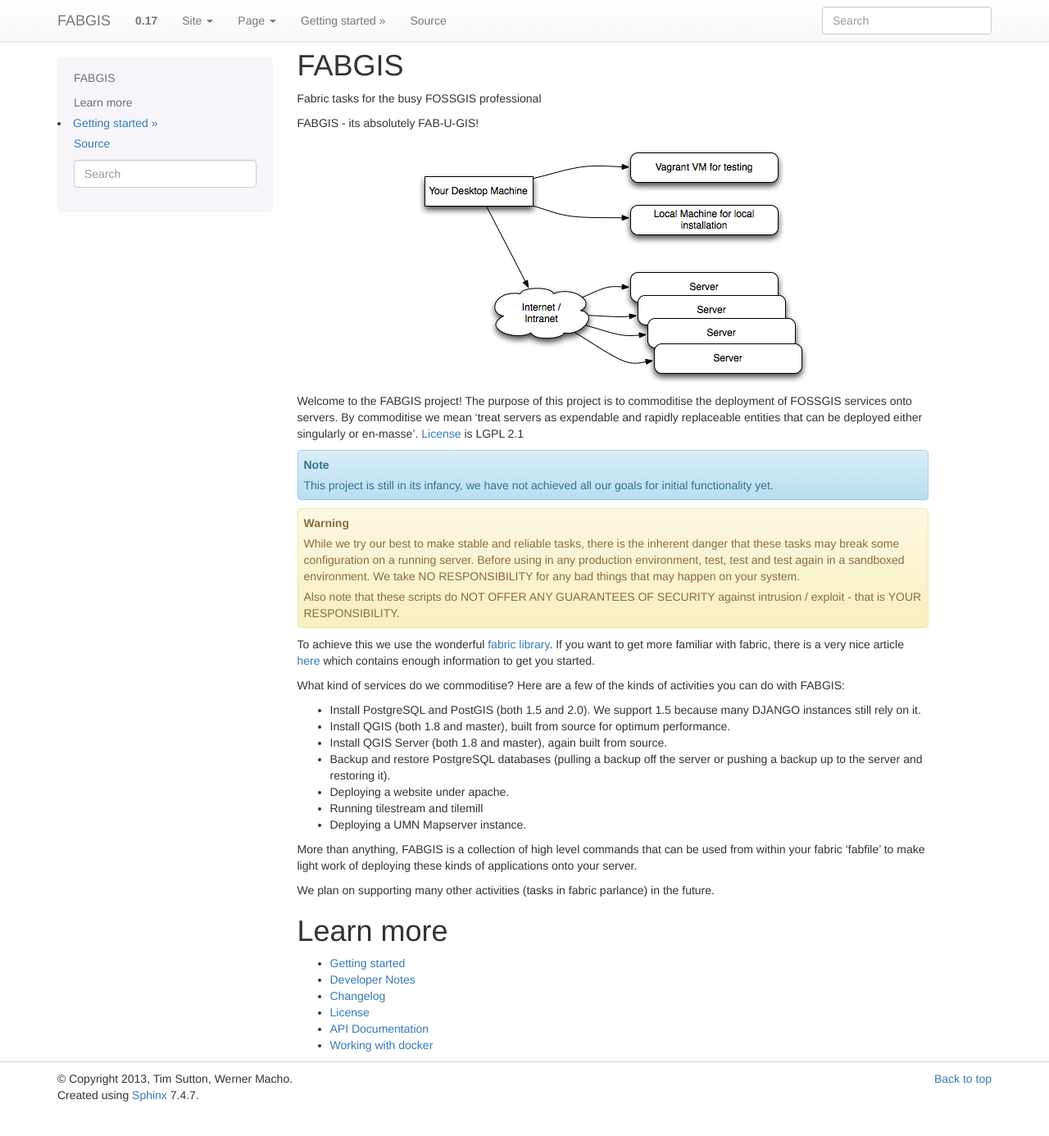
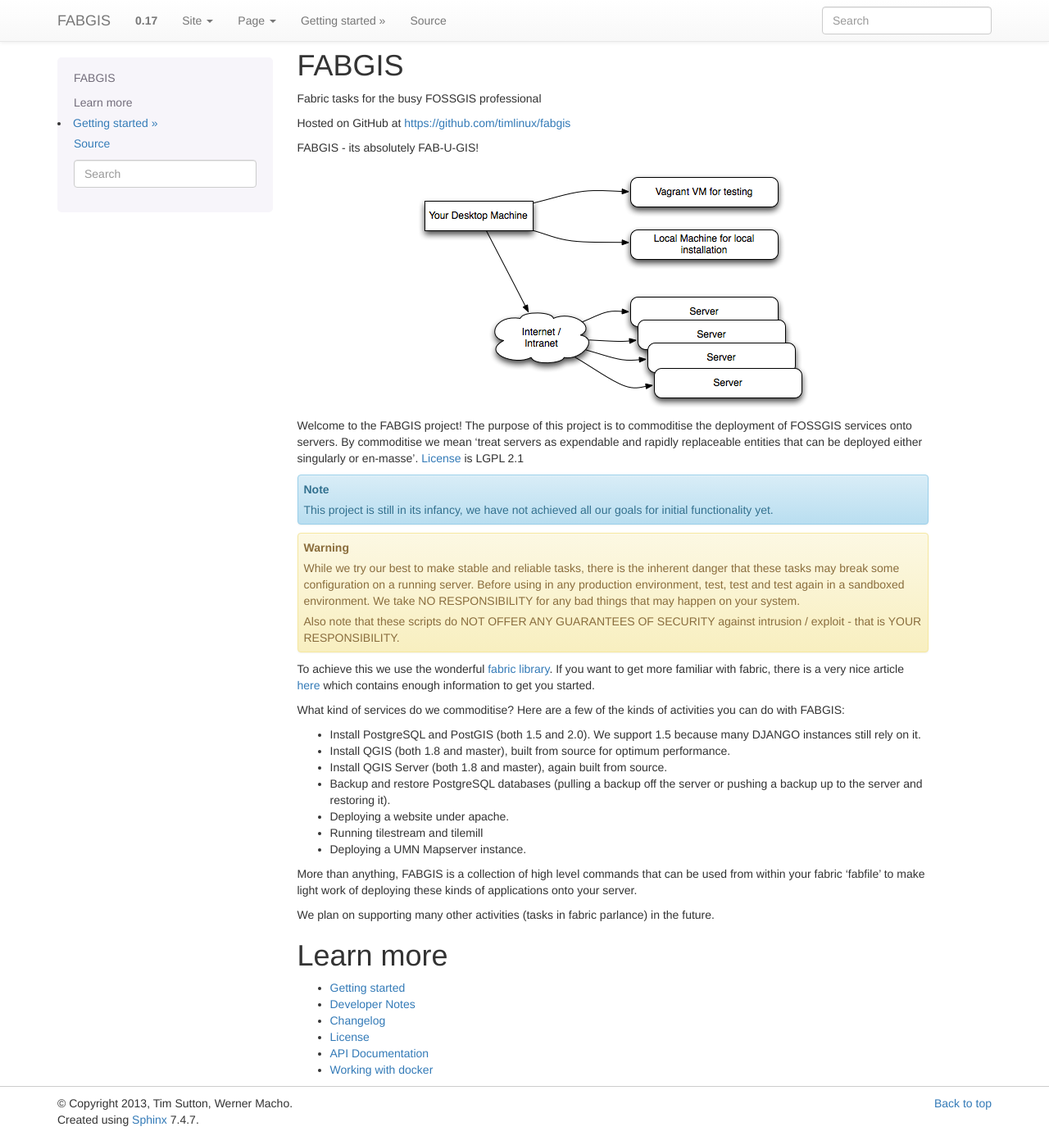
Before and after one commit to timlinux/fabgis, a Sphinx documentation site: the page built from docs/source/index.rst, in a window 1280 px wide and 1386 px high. Shown: the whole window at 82% size. Built offline with Sphinx 7.4.7, drawn with Linux system fonts in a browser that asks for light colours.

Commit message:
Add a link to github on first page of docs.

```diff
--- a/docs/source/index.rst
+++ b/docs/source/index.rst
@@ -7,6 +7,8 @@
 ======
 
 Fabric tasks for the busy FOSSGIS professional
+
+Hosted on GitHub at https://github.com/timlinux/fabgis
 
 FABGIS - its absolutely FAB-U-GIS!
 
```
